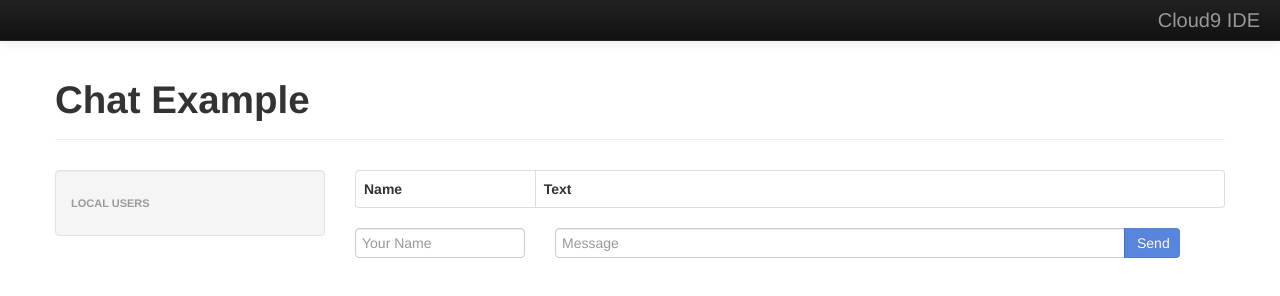
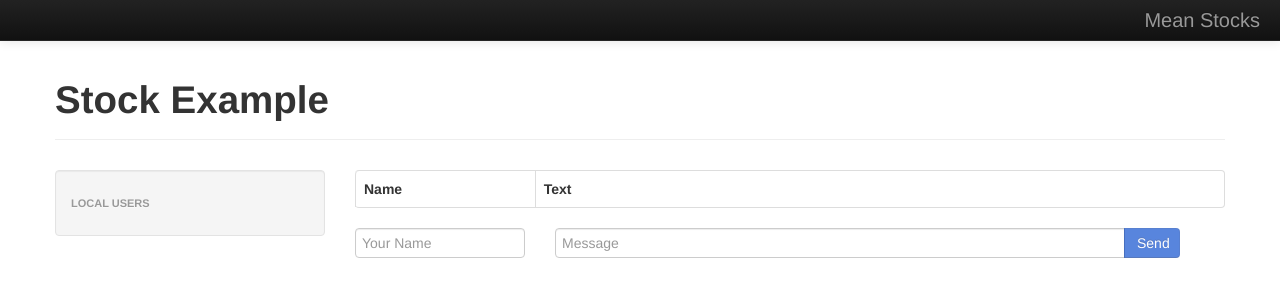
Before and after one commit to BlueSurfRhino/mean-stock, a website: page client/index.html in a window 1280 px wide. Drawn offline with nearby package versions, Linux system fonts and the light colour scheme; no server answers.

Commit message:
first change to c9.io files

```diff
--- a/client/index.html
+++ b/client/index.html
@@ -1,7 +1,7 @@
 <!doctype html>
 <html lang="en" ng-app>
   <head>
-    <title>Chat Example</title>
+    <title>Stock Example</title>
     <meta name="viewport" content="width=device-width, initial-scale=1.0">
     <link rel="stylesheet" href="/css/bootstrap.min.css">
     <link rel="stylesheet" href="/css/bootstrap-responsive.min.css">
@@ -50,12 +50,12 @@
       <div class="navbar navbar-fixed-top navbar-inverse">
         <div class="navbar-inner">
           <div class="pull-right">
-            <a href="https://c9.io" class="brand">Cloud9 IDE</a>
+            <a href="https://c9.io" class="brand">Mean Stocks</a>
           </div>
         </div>
       </div>
       <div class="page-header">
-        <h1>Chat Example</h1>
+        <h1>Stock Example</h1>
       </div>
       <div class="row">
         <div class="span3">
```
